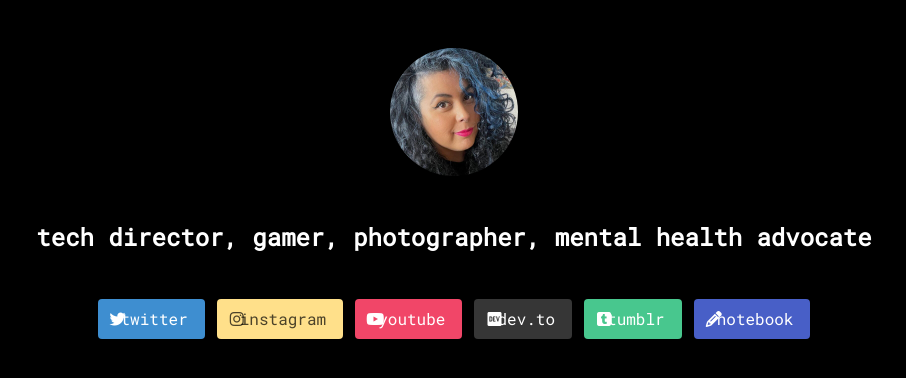
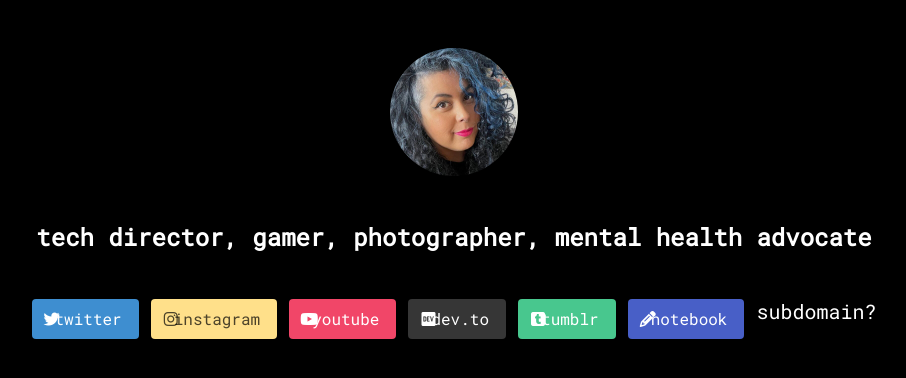
Before and after one commit to CaffeinatedBit/old-bd-page, a website: page index.html in a window 1280 px wide. Shown: the whole page, without its empty margins (186-1092 px from the left). Drawn offline with nearby package versions, Linux system fonts and the light colour scheme.

Commit message:
test subdomain

```diff
--- a/index.html
+++ b/index.html
@@ -90,6 +90,8 @@
                 </span>
               </a>
 
+              subdomain?
+
             </h2>
           </p>
 
```
